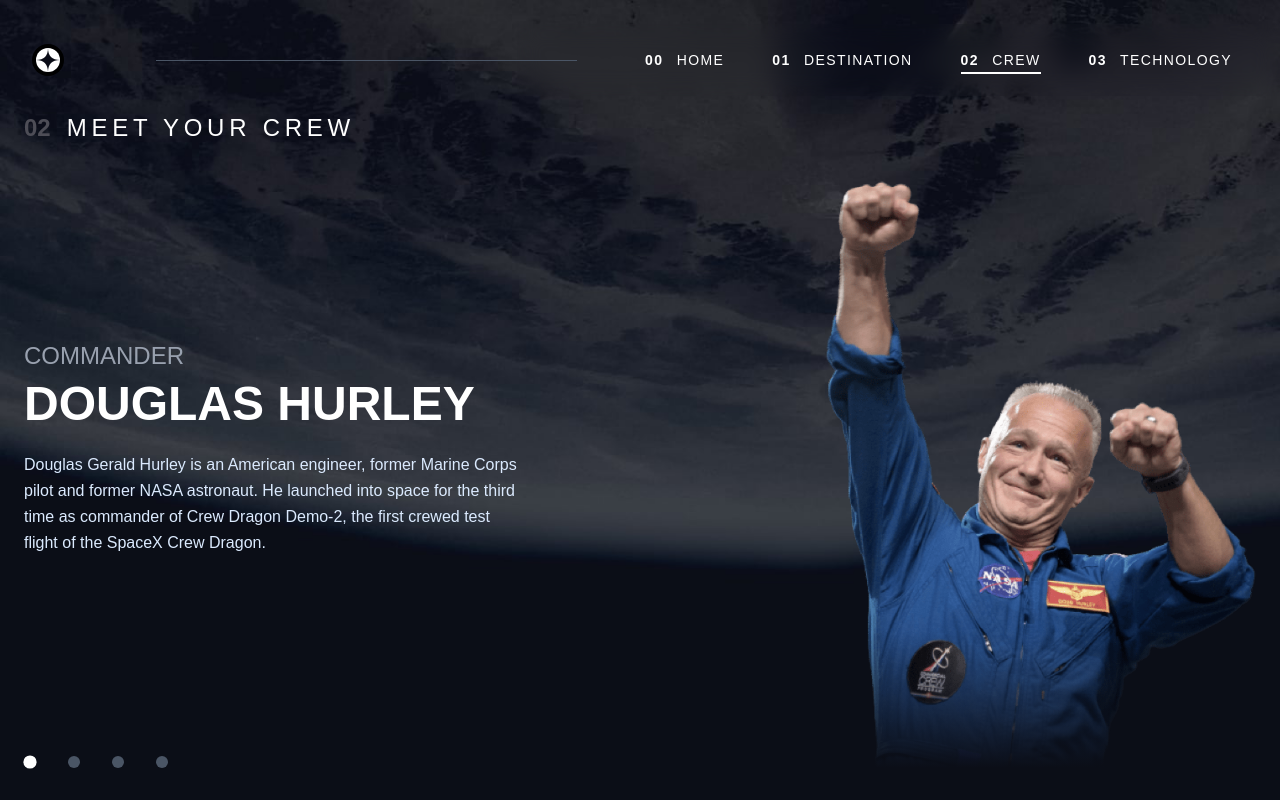
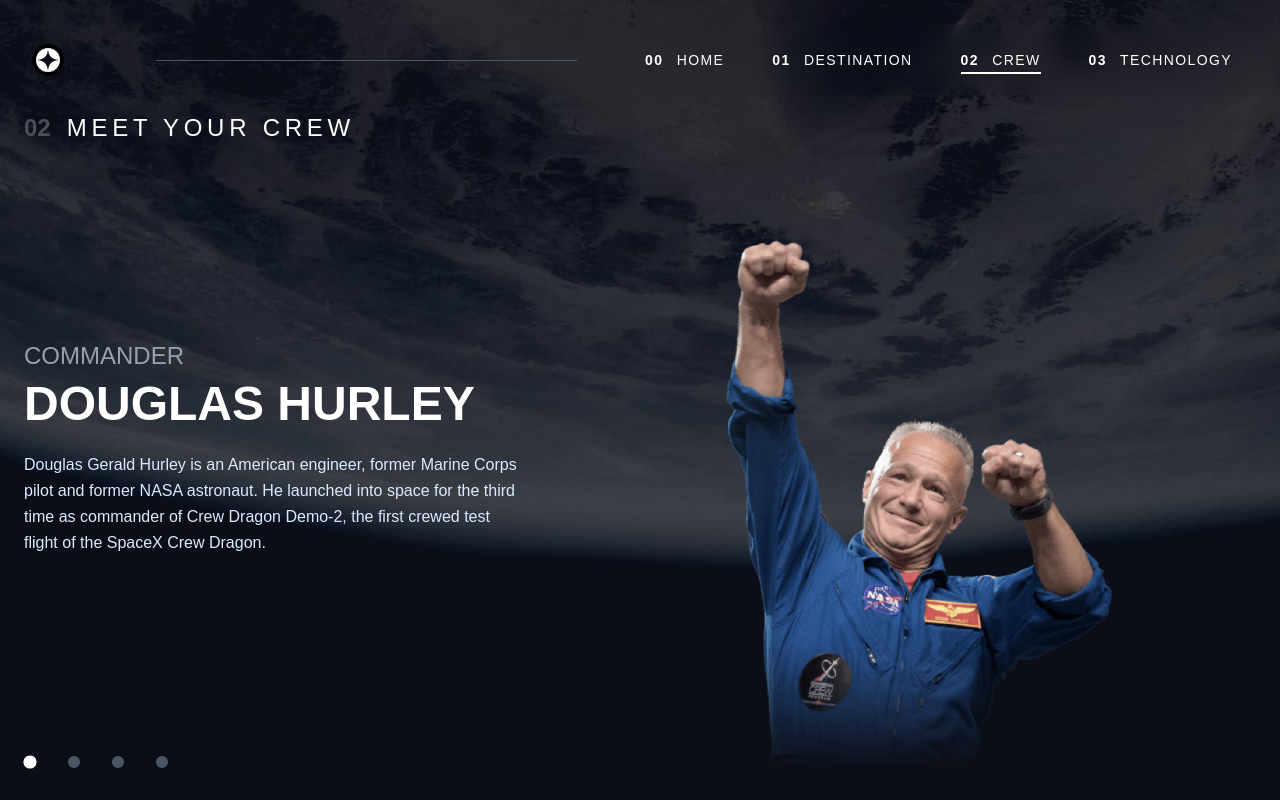
Before and after one commit to Ebrahim-hamada/Space, a React (Vite) app: page /crew in a window 1280 px wide. Built offline with nearby package versions, Linux system fonts and the light colour scheme.

Commit message:
ninth commit edit photo in crew

```diff
--- a/src/Components/crew/Crew.jsx
+++ b/src/Components/crew/Crew.jsx
@@ -90,11 +90,11 @@
               fade ? "opacity-0" : "opacity-100"
             }`}
           >
-            <div className="relative w-full h-full flex justify-center lg:justify-start max-h-[900px]  overflow-visible">
+            <div className="relative w-full h-full flex justify-center lg:justify-start lg:right-25 max-h-[900px]  overflow-visible">
               <img
                 src={currentMember.imageUrl}
                 alt={currentMember.name}
-                className="object-contain object-bottom h-full  w-full md:w-[50%] lg:w-full floating-img"
+                className="object-contain object-bottom h-full  w-full md:w-[50%] lg:w-[90%] floating-img"
                 style={{
                   clipPath: "inset(0 0 -20% 0)",
                   transformOrigin: "bottom center",
```
